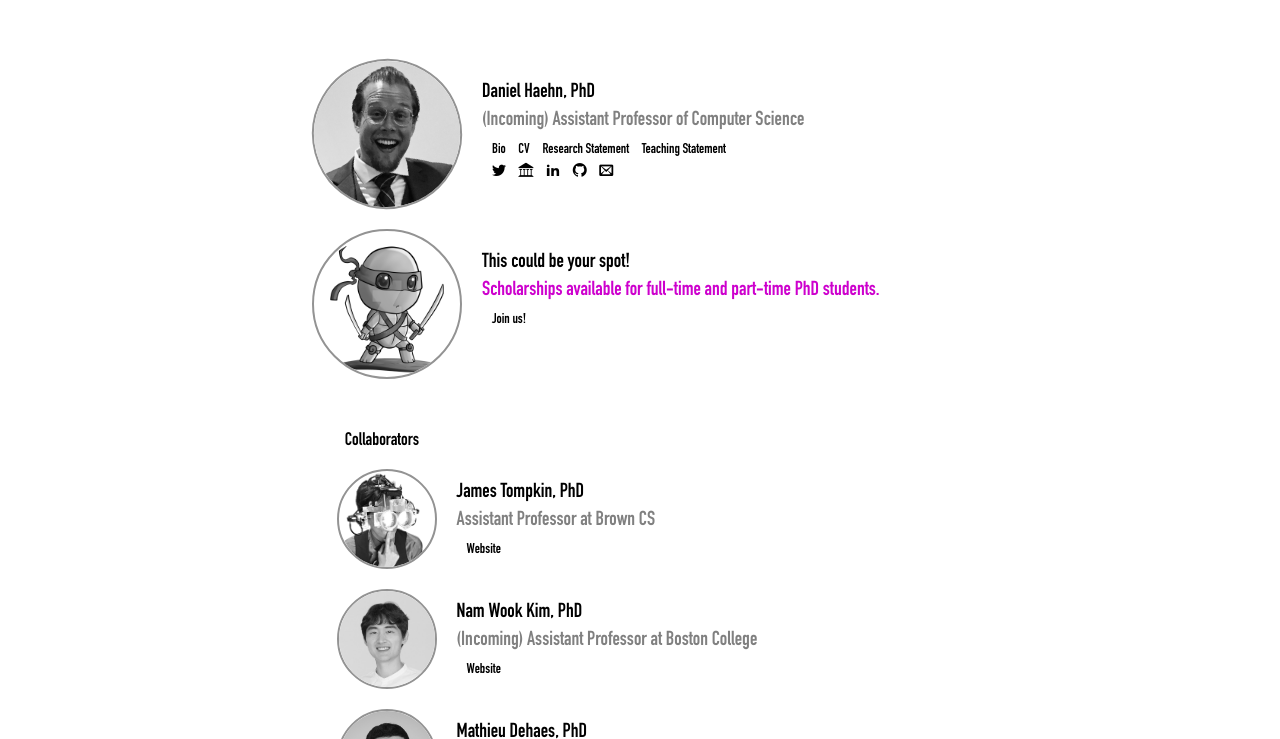
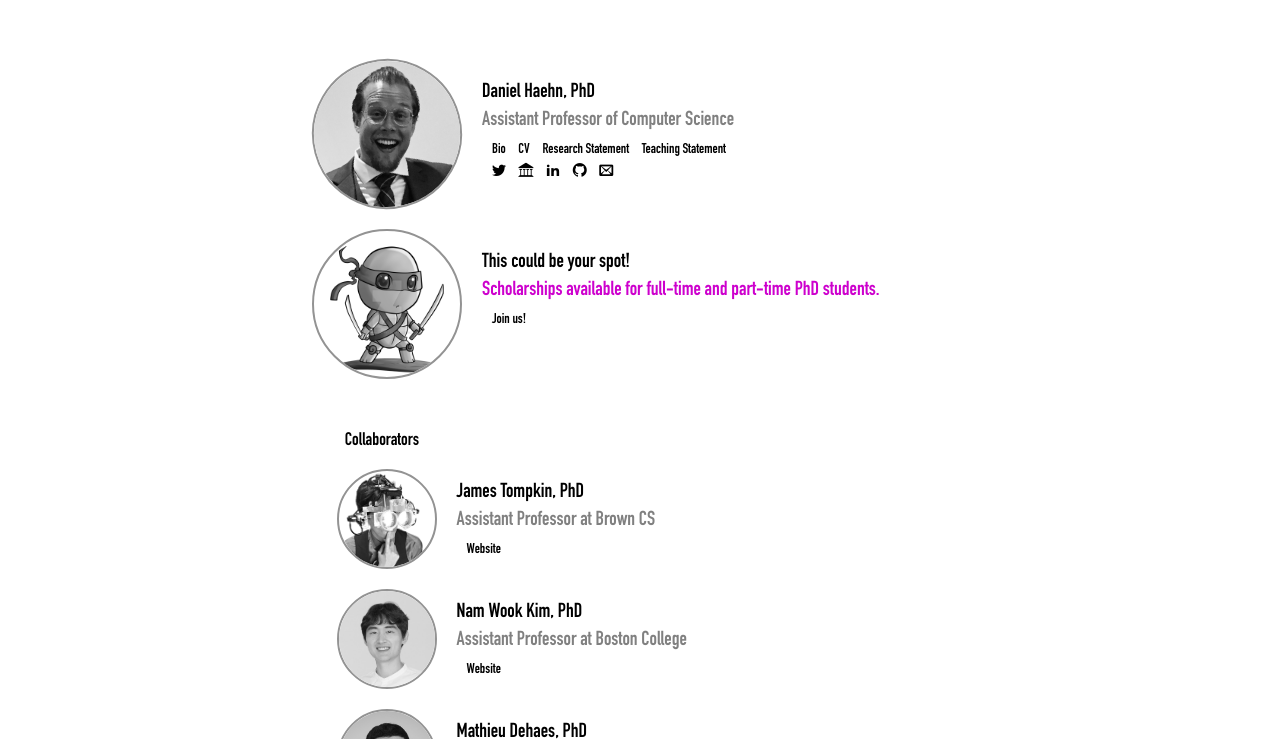
Before and after one commit to mpsych/mpsych.org, a Jekyll site: the page built from people.md, in a window 1280 px wide. Shown: the part 321-1060 px from the top of the page. Built offline with Jekyll 4.4.1, drawn with Linux system fonts in a browser that asks for light colours; some web fonts are replaced.

Commit message:
No more incoming...

```diff
--- a/people.md
+++ b/people.md
@@ -13,7 +13,7 @@ permalink: /people
   <img src="/people/haehn.jpg" style="transform: rotate(-15deg);">
   <div class="caption">
     Daniel Haehn, PhD<br>
-    <span class="role">(Incoming) Assistant Professor of Computer Science</span><br>
+    <span class="role">Assistant Professor of Computer Science</span><br>
     <span class="links">
       <a class="cleanlink" href="/people/haehn/bio.txt">Bio</a>
       <a class="cleanlink" href="/people/haehn/cv.pdf">CV</a>
@@ -58,7 +58,7 @@ permalink: /people
   <img src="/people/collaborators/kim.png">
   <div class="caption">
     Nam Wook Kim, PhD<br>
-    <span class="role">(Incoming) Assistant Professor at Boston College</span><br>
+    <span class="role">Assistant Professor at Boston College</span><br>
     <span class="links">
       <a class="cleanlink" href="http://namwkim.org" target="_blank">Website</a>
     </span>
--- a/people/haehn/bio.txt
+++ b/people/haehn/bio.txt
@@ -1 +1 @@
-Daniel Haehn is an incoming Assistant Professor of Computer Science at the University of Massachusetts Boston (UMB) and Associate of the Harvard Paulson School of Engineering and Applied Sciences. Prior to joining UMB, Daniel was a researcher at Brigham and Women's Hospital, the University of Pennsylvania, and Boston Children's Hospital. Daniel holds a PhD in Computer Science from Harvard University and a Diploma (BS/MS) in Medical Computer Science from the University of Heidelberg in Germany. Daniel strongly supports open science and open education.
+Daniel Haehn is an Assistant Professor of Computer Science at the University of Massachusetts Boston (UMB) and Associate of the Harvard Paulson School of Engineering and Applied Sciences. Prior to joining UMB, Daniel was a researcher at Brigham and Women's Hospital, the University of Pennsylvania, and Boston Children's Hospital. Daniel holds a PhD in Computer Science from Harvard University and a Diploma (BS/MS) in Medical Computer Science from the University of Heidelberg in Germany. Daniel strongly supports open science and open education.
```
